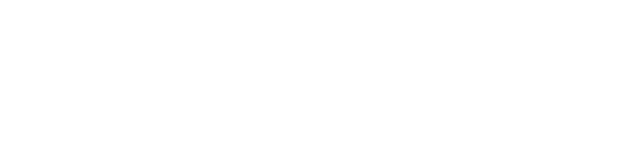
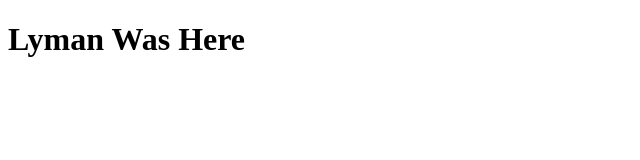
Before and after one commit to brandondykun/git-workshop, a plain HTML site: page index.html in a window 1280 px wide. Shown: the whole page, without its empty margins (0-640 px from the left). Drawn offline with Linux system fonts and the light colour scheme.

Commit message:
Lyman was Here

```diff
--- a/index.html
+++ b/index.html
@@ -7,6 +7,6 @@
   <title>Jenni's HTML</title>
 </head>
 <body>
-
+  <h1>Lyman Was Here</h1>
 </body>
 </html>
```
